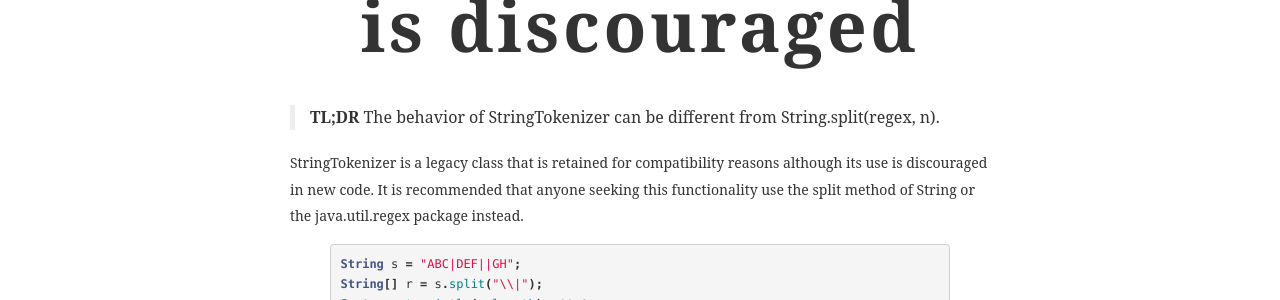
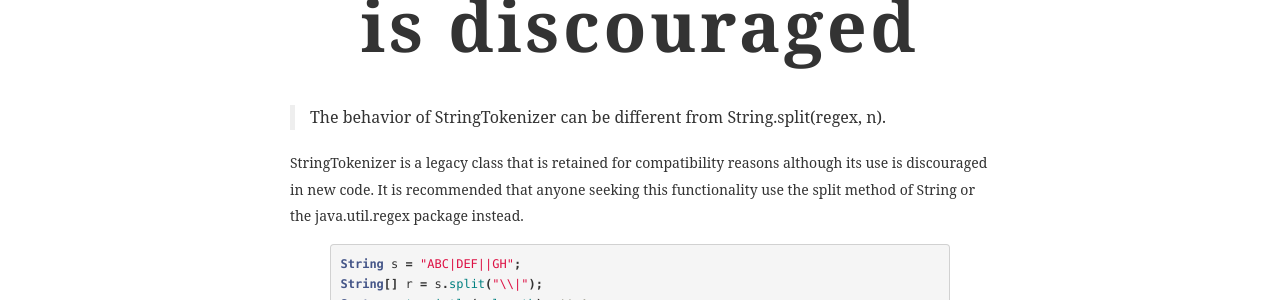
Before and after one commit to haokanga/haokanga.github.io, a Jekyll site: the page built from _posts/2017-7-4-java-stringtokenizer-is-discouraged.md, in a window 1280 px wide. Shown: the part 335-635 px from the top of the page. Built offline with Jekyll 4.4.1, drawn with Linux system fonts in a browser that asks for light colours; some web fonts are replaced.

```diff
--- a/_posts/2017-7-4-java-stringtokenizer-is-discouraged.md
+++ b/_posts/2017-7-4-java-stringtokenizer-is-discouraged.md
@@ -5,7 +5,7 @@ date: 2017-7-4 14:50:56 -0500
 categories: Java
 tags: [Java]
 ---
-> **TL;DR** The behavior of StringTokenizer can be different from String.split(regex, n).
+> The behavior of StringTokenizer can be different from String.split(regex, n).
 <!--summary break-->
 
 StringTokenizer is a legacy class that is retained for compatibility reasons although its use is discouraged in new code. It is recommended that anyone seeking this functionality use the split method of String or the java.util.regex package instead.
```
